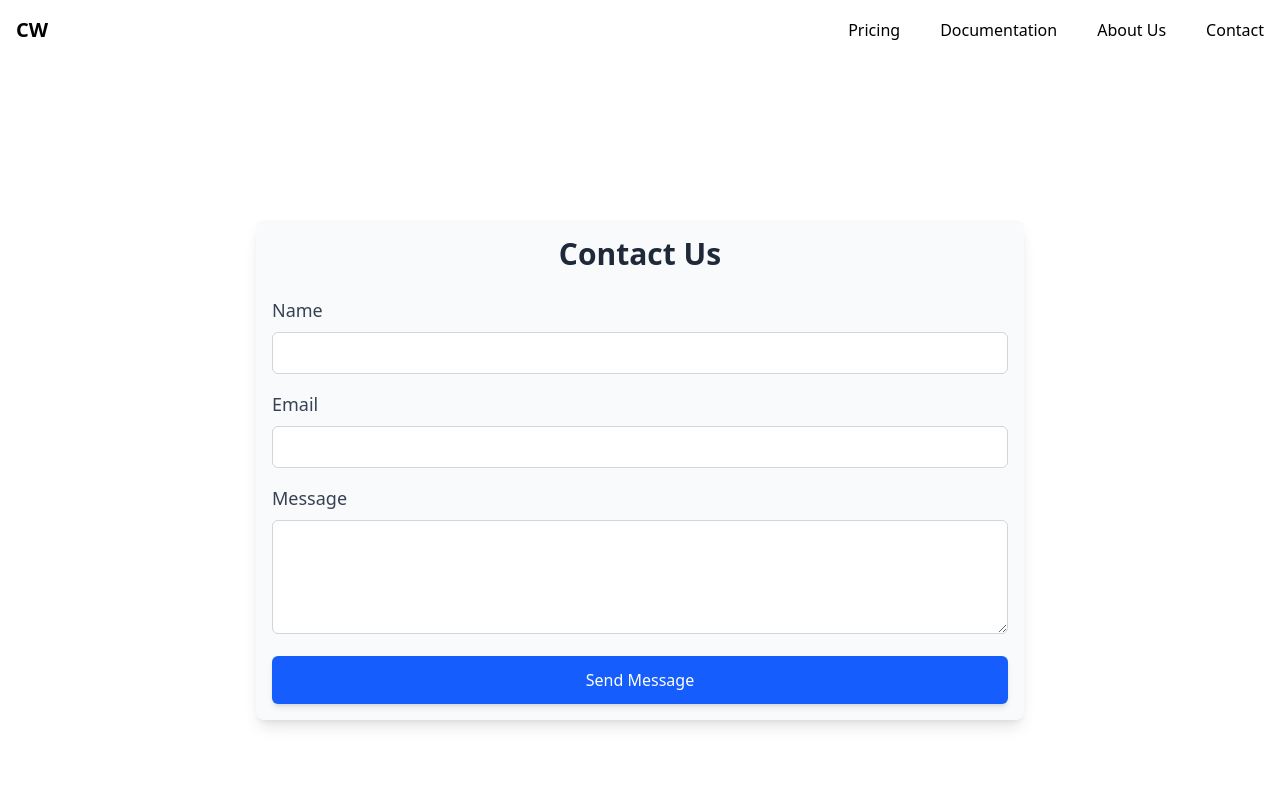
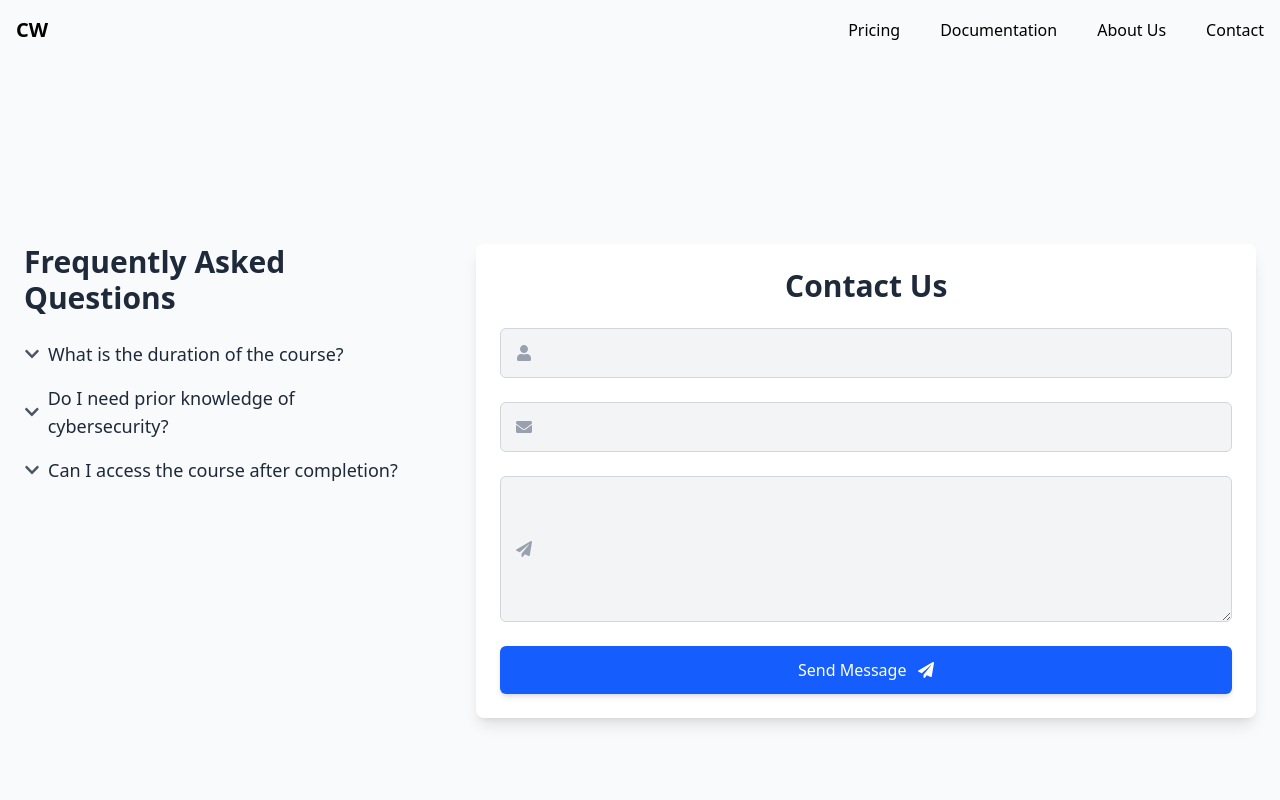
Before and after one commit to PeanutSoup55/cwlanding, a React (Vite) app: page /contact in a window 1280 px wide. Shown: the top 800 px of the page. Built offline with nearby package versions, Linux system fonts and the light colour scheme.

Commit message:
added faq, fixed some styling bugs

```diff
--- a/package.json
+++ b/package.json
@@ -15,6 +15,7 @@
     "@tailwindcss/vite": "^4.0.9",
     "emailjs": "^4.0.3",
     "emailjs-com": "^3.2.0",
+    "framer-motion": "^12.4.10",
     "react": "^19.0.0",
     "react-dom": "^19.0.0",
     "react-icons": "^5.5.0",
--- a/src/components/Contact.jsx
+++ b/src/components/Contact.jsx
@@ -2,6 +2,8 @@ import React, { useState } from "react";
 import emailjs from "emailjs-com";
 import Navbar from "./Navbar";
 import Footer from "./Footer";
+import { FaUser, FaEnvelope, FaPaperPlane, FaChevronDown } from "react-icons/fa";
+import { motion } from "framer-motion";
 
 const ContentForm = () => {
   // State to store form data
@@ -48,68 +50,159 @@ const ContentForm = () => {
       );
   };
 
+  // State for toggling FAQ visibility
+  const [activeFAQ, setActiveFAQ] = useState(null);
+
+  const toggleFAQ = (index) => {
+    setActiveFAQ(activeFAQ === index ? null : index); // Toggle between showing and hiding answers
+  };
+
   return (
-    <div>
+    <div className="min-h-screen bg-gray-50 relative">
+      {/* Background Blobs */}
+      <div className="absolute inset-0 flex items-center justify-center -z-10">
+        {/* Left Circular Blob */}
+        <div className="absolute top-[20%] left-[15%] w-[600px] h-[600px] bg-blue-400 rounded-full mix-blend-multiply filter blur-3xl opacity-70 animate-lava"></div>
+
+        {/* Right Circular Blob */}
+        <div className="absolute top-[20%] left-[45%] w-[600px] h-[600px] bg-purple-400 rounded-full mix-blend-multiply filter blur-3xl opacity-70 animate-lava animation-delay-2000"></div>
+      </div>
+
+      {/* Content */}
       <Navbar />
-          <div className="max-w-3xl mx-auto p-4 bg-gray-50 rounded-lg shadow-lg mt-40">
+      <div className="max-w-7xl mx-auto p-6 flex space-x-16 mt-40">
+        {/* FAQ Section */}
+        <div className="w-1/3">
+          <h2 className="text-3xl font-semibold text-gray-800 mb-6">Frequently Asked Questions</h2>
+          <div className="space-y-4">
+            {/* Question 1 */}
+            <div className="flex flex-col items-start gap-2 cursor-pointer">
+              <div
+                className="flex items-center gap-2"
+                onClick={() => toggleFAQ(1)}
+              >
+                <FaChevronDown
+                  className={`text-gray-600 ${activeFAQ === 1 ? "rotate-180" : ""} transition-transform`}
+                />
+                <p className="text-lg font-medium text-gray-800">What is the duration of the course?</p>
+              </div>
+              {activeFAQ === 1 && (
+                <motion.div
+                  initial={{ opacity: 0, height: 0 }}
+                  animate={{ opacity: 1, height: "auto" }}
+                  exit={{ opacity: 0, height: 0 }}  // Add exit animation for closing
+                  transition={{ duration: 0.3 }}
+                  className="overflow-hidden text-gray-600 text-sm"
+                >
+                  <p>The course duration is approximately 6 weeks with a self-paced structure.</p>
+                </motion.div>
+              )}
+            </div>
 
+            {/* Question 2 */}
+            <div className="flex flex-col items-start gap-2 cursor-pointer">
+              <div
+                className="flex items-center gap-2"
+                onClick={() => toggleFAQ(2)}
+              >
+                <FaChevronDown
+                  className={`text-gray-600 ${activeFAQ === 2 ? "rotate-180" : ""} transition-transform`}
+                />
+                <p className="text-lg font-medium text-gray-800">Do I need prior knowledge of cybersecurity?</p>
+              </div>
+              {activeFAQ === 2 && (
+                <motion.div
+                  initial={{ opacity: 0, height: 0 }}
+                  animate={{ opacity: 1, height: "auto" }}
+                  exit={{ opacity: 0, height: 0 }}  // Add exit animation for closing
+                  transition={{ duration: 0.3 }}
+                  className="overflow-hidden text-gray-600 text-sm"
+                >
+                  <p>No, the course is designed for beginners, and we cover the fundamentals in the first few lessons.</p>
+                </motion.div>
+              )}
+            </div>
+
+            {/* Question 3 */}
+            <div className="flex flex-col items-start gap-2 cursor-pointer">
+              <div
+                className="flex items-center gap-2"
+                onClick={() => toggleFAQ(3)}
+              >
+                <FaChevronDown
+                  className={`text-gray-600 ${activeFAQ === 3 ? "rotate-180" : ""} transition-transform`}
+                />
+                <p className="text-lg font-medium text-gray-800">Can I access the course after completion?</p>
+              </div>
+              {activeFAQ === 3 && (
+                <motion.div
+                  initial={{ opacity: 0, height: 0 }}
+                  animate={{ opacity: 1, height: "auto" }}
+                  exit={{ opacity: 0, height: 0 }}  // Add exit animation for closing
+                  transition={{ duration: 0.3 }}
+                  className="overflow-hidden text-gray-600 text-sm"
+                >
+                  <p>Yes, you will have lifetime access to the course materials and future updates.</p>
+                </motion.div>
+              )}
+            </div>
+          </div>
+        </div>
+
+        {/* Contact Form */}
+        <div className="w-2/3 bg-white shadow-lg rounded-lg p-6 space-y-6">
           <h2 className="text-3xl font-semibold text-center text-gray-800 mb-6">Contact Us</h2>
 
-      <form onSubmit={handleSubmit}>
+          <form onSubmit={handleSubmit} className="space-y-6">
             {/* Name Field */}
-        <div className="mb-4">
-          <label htmlFor="name" className="block text-lg text-gray-700">
-            Name
-          </label>
+            <div className="relative flex items-center">
+              <FaUser className="absolute left-4 text-gray-400" />
               <input
                 type="text"
                 id="name"
                 name="name"
                 value={formData.name}
                 onChange={handleInputChange}
-            className="w-full px-4 py-2 mt-2 bg-white border border-gray-300 rounded-md focus:outline-none focus:ring-2 focus:ring-blue-500"
+                className="w-full px-10 py-3 bg-gray-100 border border-gray-300 rounded-md focus:outline-none focus:ring-2 focus:ring-blue-500 transition-all duration-200"
                 required
               />
             </div>
 
             {/* Email Field */}
-        <div className="mb-4">
-          <label htmlFor="email" className="block text-lg text-gray-700">
-            Email
-          </label>
+            <div className="relative flex items-center">
+              <FaEnvelope className="absolute left-4 text-gray-400" />
               <input
                 type="email"
                 id="email"
                 name="email"
                 value={formData.email}
                 onChange={handleInputChange}
-            className="w-full px-4 py-2 mt-2 bg-white border border-gray-300 rounded-md focus:outline-none focus:ring-2 focus:ring-blue-500"
+                className="w-full px-10 py-3 bg-gray-100 border border-gray-300 rounded-md focus:outline-none focus:ring-2 focus:ring-blue-500 transition-all duration-200"
                 required
               />
             </div>
 
             {/* Message Field */}
-        <div className="mb-4">
-          <label htmlFor="message" className="block text-lg text-gray-700">
-            Message
-          </label>
+            <div className="relative flex items-center">
+              <FaPaperPlane className="absolute left-4 text-gray-400" />
               <textarea
                 id="message"
                 name="message"
                 value={formData.message}
                 onChange={handleInputChange}
-            className="w-full px-4 py-2 mt-2 bg-white border border-gray-300 rounded-md focus:outline-none focus:ring-2 focus:ring-blue-500"
-            rows="4"
+                className="w-full px-10 py-3 bg-gray-100 border border-gray-300 rounded-md focus:outline-none focus:ring-2 focus:ring-blue-500 transition-all duration-200"
+                rows="5"
                 required
-          ></textarea>
+              />
             </div>
 
             {/* Submit Button */}
             <button
               type="submit"
-          className="w-full px-6 py-3 bg-blue-600 text-white rounded-md shadow-md hover:bg-blue-700 transition duration-300"
+              className="w-full px-6 py-3 bg-blue-600 text-white rounded-md shadow-md hover:bg-blue-700 transition-all duration-300 flex items-center justify-center gap-3"
             >
               Send Message
+              <FaPaperPlane />
             </button>
           </form>
 
@@ -120,9 +213,10 @@ const ContentForm = () => {
             </div>
           )}
         </div>
-    <Footer/>
       </div>
 
+      <Footer />
+    </div>
   );
 };
 
--- a/src/components/Hero.jsx
+++ b/src/components/Hero.jsx
@@ -6,6 +6,7 @@ import { Link } from "react-router-dom";
 import { FaLock, FaTools, FaChartBar } from "react-icons/fa";
 import pep from '../assets/pep.jpg'
 import Footer from "./Footer";
+import { motion } from "framer-motion";
 
 const Hero = () => {
   const [scrollY, setScrollY] = useState(0);
@@ -27,7 +28,7 @@ const Hero = () => {
     <div className="mt-70 relative min-h-screen bg-gray-50 overflow-auto flex flex-col items-center justify-center"> {/* Updated Hero Section to Center Content */}
 
       <h1 className="text-7xl font-bold text-center leading-normal bg-gradient-to-r from-blue-700 via-purple-500 to-pink-500 bg-clip-text text-transparent">
-        <TypingEffect text={"Master Cybersecurity With CyberWise"} speed={30} />
+        <TypingEffect text={"Master Cybersecurity With CyberWise"} speed={70} />
       </h1>
 
 
@@ -73,7 +74,11 @@ const Hero = () => {
       </div>
 
       {/* Features Section */}
-      <div className="mt-20 grid grid-cols-1 md:grid-cols-3 gap-8 px-4 max-w-7xl mb-20">
+      <motion.div
+      initial={{ opacity: 0, y: -50 }}
+      whileInView={{ opacity: 1, y: 0 }}
+      transition={{ duration: .9 }}
+      className="mt-20 grid grid-cols-1 md:grid-cols-3 gap-8 px-4 max-w-7xl mb-20">
         {/* Feature 1 */}
         <div className="flex flex-col items-center bg-white p-6 shadow-lg rounded-lg">
           <FaLock className="text-4xl text-blue-600 mb-4" />
@@ -100,21 +105,30 @@ const Hero = () => {
             Get actionable insights with real-time data to monitor and assess network performance and security.
           </p>
         </div>
-      </div>
+      </motion.div>
+
       <div className="mt-32 mb-20 flex items-center justify-center gap-12 px-4">
         {/* Statistic Text */}
-        <div className="text-center max-w-lg">
+        <motion.div
+        initial={{ opacity: 0, x: -100 }}
+        whileInView={{ opacity: 1, x: 0 }}
+        transition={{ duration: .6 }}
+        className="text-center max-w-lg">
           <h3 className="text-4xl font-semibold text-gray-800">10,000+ Students Trained</h3>
           <p className="text-xl text-gray-600 mt-4">
             Join a community of over 10,000 students who have already started their journey towards mastering cybersecurity with CyberWise.
           </p>
-        </div>
+        </motion.div>
 
         {/* Statistic Image */}
-        <div className="w-[500px]   shadow-lg flex items-center justify-center">
+        <motion.div
+        initial={{ opacity: 0, x: 100 }}
+        whileInView={{ opacity: 1, x: 0 }}
+        transition={{ duration: .6 }}
+        className="w-[500px]   shadow-lg flex items-center justify-center">
           <img src={pep} alt="" />
           <p className="text-white text-4xl"></p> {/* Placeholder for the image */}
-        </div>
+        </motion.div>
       </div>
       <Footer/>
     </div>
```
Also changed, not shown: src/components/Pricing.jsx (+33 -16 lines), 1 other file (tests, documents, lock files or other folders). Lines whose indentation alone changed are shown as unchanged.
